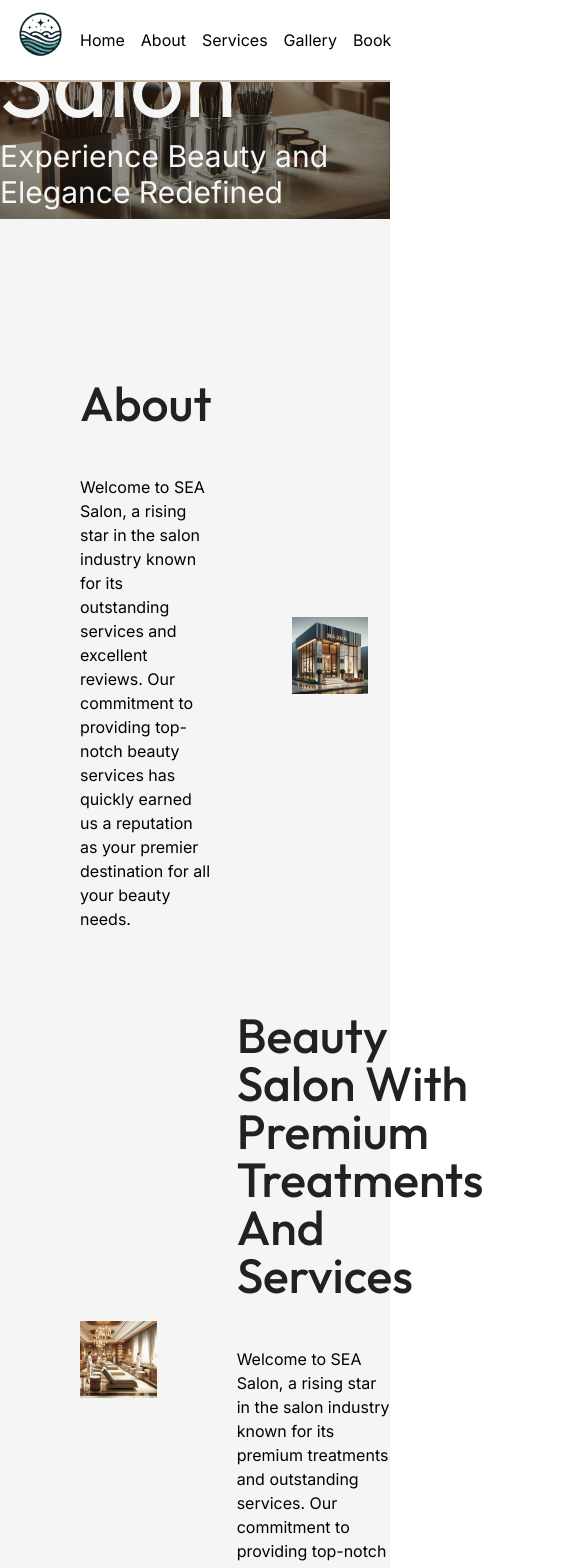
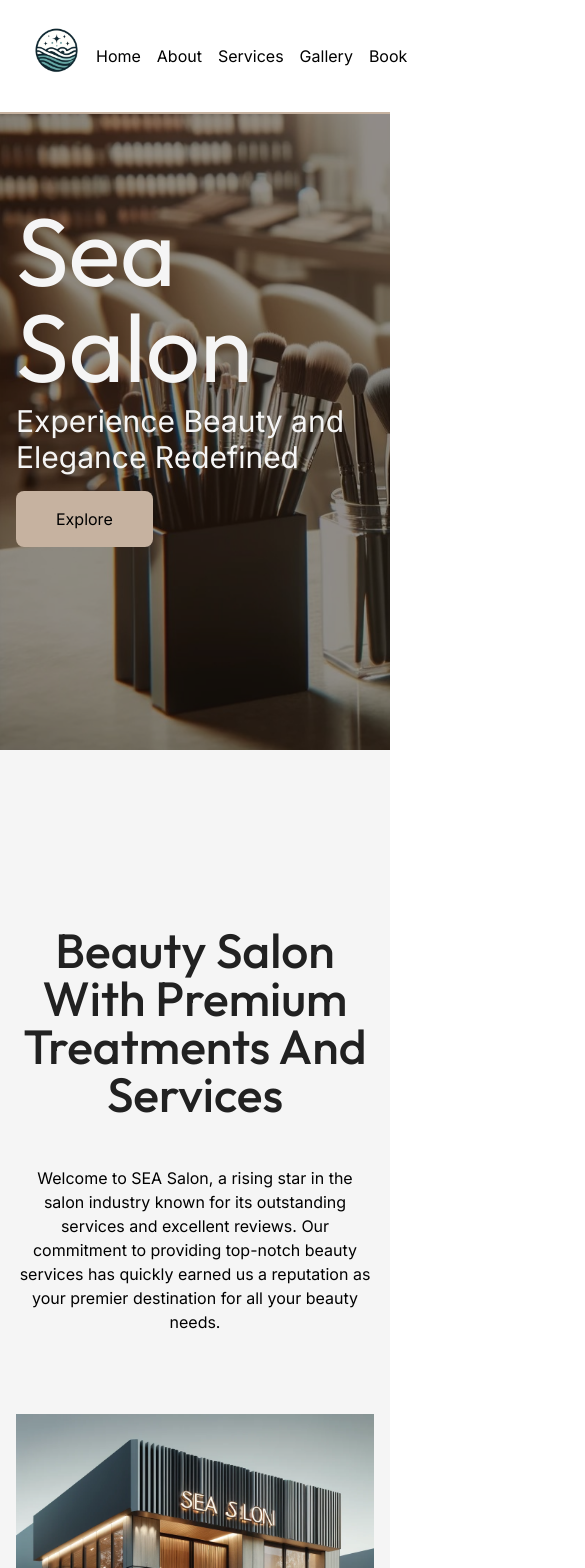
Before and after one commit to HoooMaC/seasaloncompfest, a Next.js app: page / in a window 390 px wide. Shown: the top 1568 px of the page, 585 px wide, since content can reach past the window. Built offline with nearby package versions, Linux system fonts and the light colour scheme.

Commit message:
Level 1: Working with responsiveness

```diff
--- a/app/AboutSection.tsx
+++ b/app/AboutSection.tsx
@@ -4,12 +4,14 @@ import Image from 'next/image';
 const AboutSection = () => {
   return (
     <section id='about' className='bg-background py-40 text-black'>
-      <div className='container flex flex-col gap-20 px-20'>
+      <div className='container flex flex-col gap-20 p-4 lg:px-8'>
         <div className='flex h-full flex-col items-start justify-center'>
-          <div className='flex items-center gap-20'>
-            <div className='flex size-2/3 flex-col items-start'>
-              <SectionTitle color='text-text'>About</SectionTitle>
-              <p>
+          <div className='flex flex-col items-center gap-20 lg:flex-row'>
+            <div className='flex w-full flex-col items-start'>
+              <h3 className='mb-12 text-center font-outfit text-5xl font-medium capitalize text-text lg:text-left'>
+                beauty salon with premium treatments and services
+              </h3>
+              <p className='text-center lg:text-left'>
                 Welcome to SEA Salon, a rising star in the salon industry known
                 for its outstanding services and excellent reviews. Our
                 commitment to providing top-notch beauty services has quickly
@@ -20,18 +22,18 @@ const AboutSection = () => {
             <Image
               src='/images/A modern hair salon building front, designed in a sleek, contemporary style. The facade should feature large glass windows, minimalist lines, and a st.webp'
               alt='building of the salon'
-              className='size-1/3'
+              className='lg:size-1/3'
               width={400}
               height={400}
             />
           </div>
         </div>
-        <div className='flex items-center gap-20'>
+        <div className='flex flex-col items-center gap-20 lg:flex-row'>
           <div className='flex size-2/3 flex-col items-start'>
-            <h3 className='mb-12 font-outfit text-5xl font-medium capitalize text-text'>
+            <h3 className='mb-12 text-center font-outfit text-5xl font-medium capitalize text-text lg:text-left'>
               beauty salon with premium treatments and services
             </h3>
-            <p>
+            <p className='text-center lg:text-left'>
               Welcome to SEA Salon, a rising star in the salon industry known
               for its premium treatments and outstanding services. Our
               commitment to providing top-notch beauty solutions has quickly
@@ -42,7 +44,7 @@ const AboutSection = () => {
           <Image
             src='/images/A luxurious beauty salon offering premium treatments and services. The interior should feature elegant decor with plush seating, stylish lighting, and.jpg'
             alt='building of the salon'
-            className='order-first size-1/3'
+            className='lg:order-first lg:size-1/3'
             width={400}
             height={400}
           />
--- a/app/BookSection.tsx
+++ b/app/BookSection.tsx
@@ -4,14 +4,17 @@ import Image from 'next/image';
 
 const BookSection = () => {
   return (
-    <section id='book' className='bg-secondary py-40 text-black'>
+    <section
+      id='book'
+      className='overflow-hidden bg-secondary py-40 text-black'
+    >
       <div className='container'>
-        <div className='relative flex gap-8'>
-          <div className='relative top-10 flex basis-3/5 flex-col justify-center gap-4'>
-            <h2 className='font-outfit text-5xl font-medium text-text'>
+        <div className='relative mx-auto flex flex-col gap-8 lg:flex-row lg:p-8'>
+          <div className='relative top-10 flex flex-col justify-center gap-4 p-4 lg:basis-3/5 lg:p-0'>
+            <h2 className='text-center font-outfit text-5xl font-medium text-text lg:text-left'>
               What are you waiting for
             </h2>
-            <p className='text-xl'>
+            <p className='text-center text-xl lg:text-left'>
               Transform your look with the expertise of our professional
               stylists at <b className='text-accent'>SEA SALON</b>. Our team is
               committed to giving you the perfect style, using only the finest
@@ -22,17 +25,19 @@ const BookSection = () => {
               {/*its best. Our appointments fill up fast, so secure your spot*/}
               {/*today and let us elevate your style to the next level.*/}
             </p>
-            <SecondaryButton className='bg-accent'>Book Now</SecondaryButton>
+            <SecondaryButton className='mx-auto bg-accent lg:mx-[unset]'>
+              Book Now
+            </SecondaryButton>
           </div>
-          <div className='relative basis-2/5'>
+          <div className='relative mx-auto lg:basis-2/5'>
             {/* The size should follow the image */}
-            <div className='absolute left-1/2 top-10 size-[243px] -translate-x-1/2 md:size-[294px] lg:size-[400px]'>
+            <div className='absolute left-1/2 top-10 hidden size-[243px] -translate-x-1/2 p-4 md:size-[294px] lg:block lg:size-[384px] lg:w-full xl:size-[400px] xl:size-full'>
               <div className='relative bottom-10 left-10 size-full bg-accent'></div>
             </div>
             <Image
               src='/images/A modern hair salon reservation desk area - square.jpg'
               alt='A modern hair salon reservation desk area'
-              className='relative left-1/2 top-10 -translate-x-1/2'
+              className='relative left-1/2 top-10 -translate-x-1/2 lg:p-4 xl:w-full'
               width={400}
               height={400}
             />
--- a/app/GallerySection.tsx
+++ b/app/GallerySection.tsx
@@ -6,9 +6,9 @@ import GalleryItem from '@/components/GalleryItem';
 const GallerySection = () => {
   return (
     <section id='gallery' className='bg-background py-40 text-black'>
-      <div className='container'>
+      <div className='container lg:px-8'>
         <SectionTitle>Our Gallery</SectionTitle>
-        <div className='grid grid-cols-3'>
+        <div className='grid grid-cols-1 lg:grid-cols-2 xl:grid-cols-3'>
           {galleryImage.map(({ image, title, description }, index) => {
             return (
               <GalleryItem
--- a/app/HeroSection.tsx
+++ b/app/HeroSection.tsx
@@ -7,8 +7,11 @@ const heroImage =
 
 const HeroSection = () => {
   return (
-    <section id='hero' className='relative aspect-video w-full overflow-hidden'>
-      <div className='aspect-video w-full bg-primary-100'>
+    <section
+      id='hero'
+      className='relative aspect-video min-h-[750px] w-full overflow-hidden'
+    >
+      <div className='aspect-video min-h-[750px] w-full bg-primary-100'>
         <Image
           src={heroImage}
           alt={heroImage}
@@ -16,7 +19,7 @@ const HeroSection = () => {
           height={1080}
           className='absolute bottom-0 block h-full w-full object-cover object-left-bottom opacity-50'
         />
-        <div className='container relative top-1/2 z-10 mx-auto flex w-full -translate-y-1/2 flex-col gap-2'>
+        <div className='container relative top-1/2 z-10 mx-auto flex w-full -translate-y-1/2 flex-col gap-2 p-4 lg:p-8'>
           <h1 className='font-outfit text-8xl text-background'>Sea Salon</h1>
           <p className='text-3xl text-background'>
             Experience Beauty and Elegance Redefined
--- a/app/ServicesSection.tsx
+++ b/app/ServicesSection.tsx
@@ -6,12 +6,15 @@ import Image from 'next/image';
 const ServicesSection = () => {
   return (
     <section id='services' className='bg-secondary py-40 text-black'>
-      <div className='container'>
+      <div className='container px-8'>
         <SectionTitle color='text-text'>Our Services</SectionTitle>
-        <div className='mx-auto mt-10 flex w-full justify-between gap-8'>
+        <div className='mx-auto mt-10 flex flex-wrap justify-between gap-8 lg:w-full xl:flex-nowrap'>
           {aboutImages.map((aboutImage, index) => {
             return (
-              <div key={index} className='relative'>
+              <div
+                key={index}
+                className='lg: relative mx-auto w-8/12 lg:w-2/5 xl:w-full'
+              >
                 <Image
                   src={aboutImage.image}
                   alt={`Image ${index}`}
--- a/components/GalleryItem.tsx
+++ b/components/GalleryItem.tsx
@@ -1,5 +1,3 @@
-'use client';
-
 import Image from 'next/image';
 import { useState } from 'react';
 
@@ -10,28 +8,23 @@ interface ImageProps {
 }
 
 const GalleryItem = ({ image, title, description }: ImageProps) => {
-  const [isHovered, setIsHovered] = useState(false);
   return (
-    <div
-      className='col-span-1 flex w-full flex-col items-center justify-center'
-      onMouseEnter={() => setIsHovered(true)}
-      onMouseLeave={() => setIsHovered(false)}
-    >
-      <div className='relative aspect-square w-[400px] cursor-none overflow-hidden rounded-xl bg-primary-100'>
+    <div className='col-span-1 flex w-full flex-col items-center justify-center'>
+      <div className='group relative aspect-square w-[375px] cursor-none overflow-hidden rounded-xl bg-primary-100 2xl:w-[400px]'>
         <Image
           src={image}
           alt={description}
           width={400}
           height={400}
-          className={`h-full w-full object-cover ${isHovered ? 'opacity-30' : 'opacity-100'} `}
+          className={`h-full w-full object-cover group-hover:opacity-30`}
         />
         <div
-          className={`absolute inset-0 grid cursor-none place-content-center p-4 text-center text-2xl text-background transition-opacity ${isHovered ? 'opacity-100' : 'opacity-0'}`}
+          className={`absolute inset-0 grid cursor-none place-content-center p-4 text-center text-2xl text-background opacity-0 transition-opacity group-hover:opacity-100`}
         >
           {description}
         </div>
       </div>
-      <h4 className='text-bold z-30 my-4 block text-center text-xl font-medium text-background'>
+      <h4 className='text-bold z-30 my-4 block text-center text-xl font-medium text-text'>
         {title}
       </h4>
     </div>
--- a/components/Navbar.tsx
+++ b/components/Navbar.tsx
@@ -7,7 +7,7 @@ import Link from 'next/link';
 const Navbar = () => {
   return (
     <nav className='fixed top-0 z-50 w-screen border-b-2 border-b-secondary bg-white'>
-      <div className='container flex items-center justify-between'>
+      <div className='container flex items-center justify-between p-4 lg:p-0'>
         <Image
           src='/images/logo sea.png'
           alt='sea salon logo'
--- a/tailwind.config.ts
+++ b/tailwind.config.ts
@@ -9,7 +9,7 @@ const config: Config = {
   theme: {
     container: {
       center: true,
-      // padding: '1rem',
+      // padding: '',
     },
     extend: {
       colors: {
```
